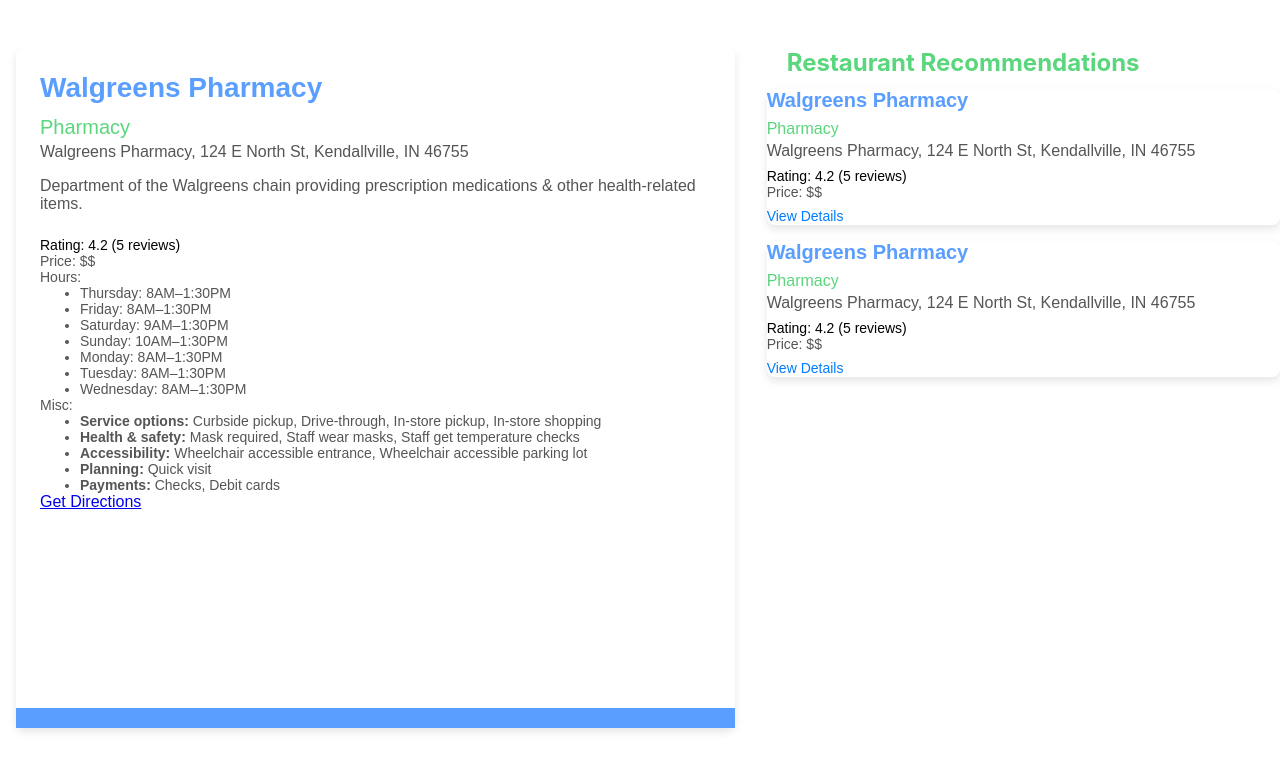
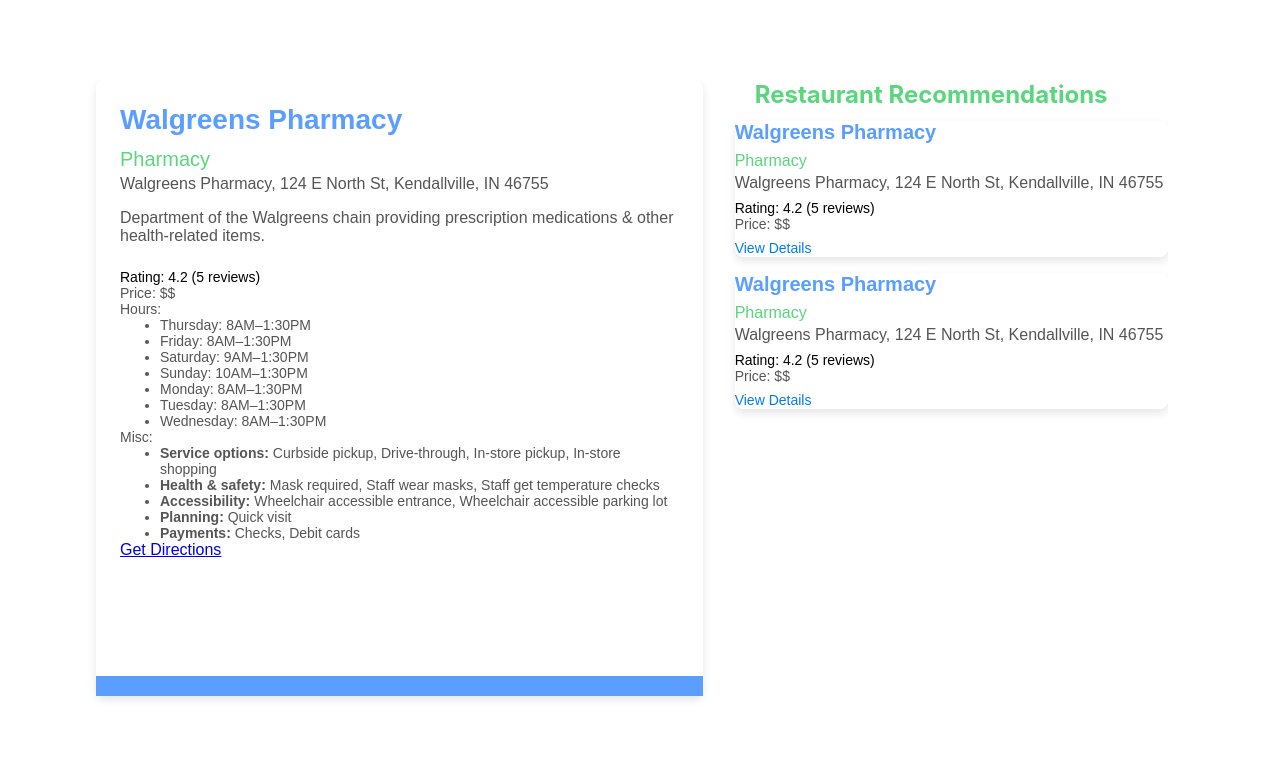
Before and after one commit to NachiketUN/Explorer-Recommedar-RAG, a React (Create React App) app in the folder ISRFrontend/: page /recommendation in a window 1280 px wide. Shown: the top 770 px of the page. Built offline with nearby package versions, Linux system fonts and the light colour scheme; no server answers.

Commit message:
Fixed Bug 3, 4

```diff
--- a/ISRFrontend/src/pages/Restaurant.css
+++ b/ISRFrontend/src/pages/Restaurant.css
@@ -17,9 +17,11 @@ html {
 
 .restaurant-container {
   display: flex;
-  margin-top: 3rem;
-  margin-bottom: 3rem;
-  height: calc(100vh - 6rem); /* Set height to fill the viewport minus top and bottom margins */
+  margin-top: 5rem;
+  margin-bottom: 5rem;
+  margin-left: 5rem;
+  margin-right: 7rem;
+  height: calc(100vh - 10rem); /* Set height to fill the viewport minus top and bottom margins */
   overflow-y: auto;
 }
 
```
